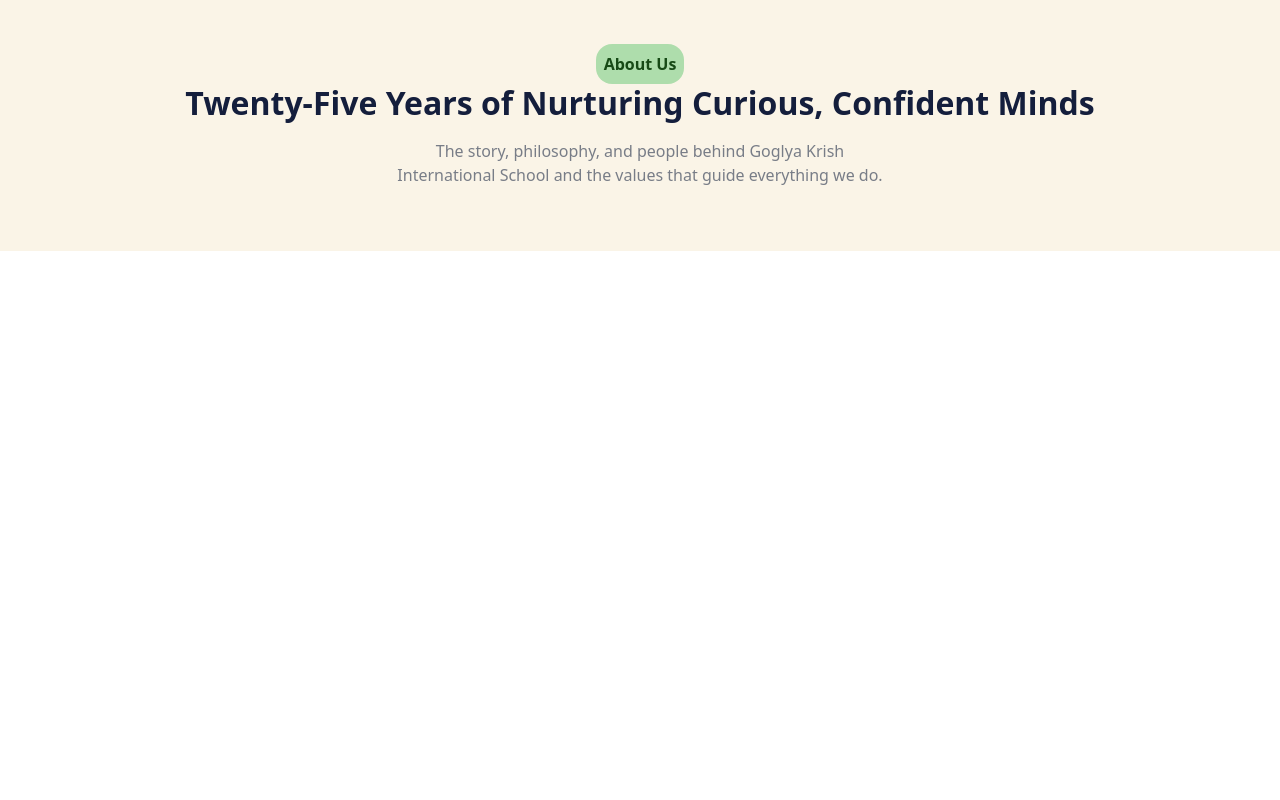
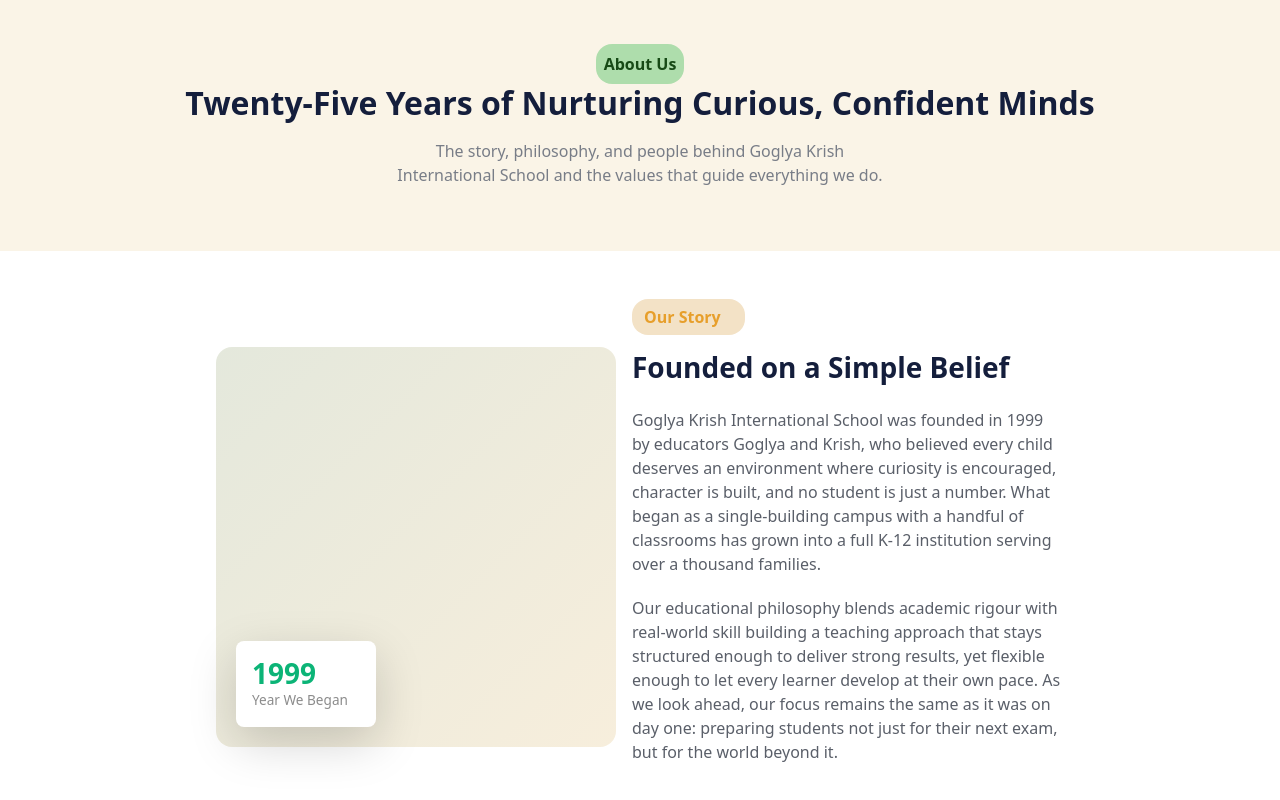
Before and after one commit to anjali-2511/gk-international-school-website, a React (Vite) app in the folder promotional-school-website/: page / in a window 1280 px wide. Shown: the part 3808-4608 px from the top of the page. Before the commit the page ends 4059 px from the top, so only its background shows below. Built offline with nearby package versions, Linux system fonts and the light colour scheme.

Commit message:
AboutSection Completed

```diff
--- a/promotional-school-website/Components/AboutSchool.jsx
+++ b/promotional-school-website/Components/AboutSchool.jsx
@@ -1,6 +1,56 @@
 function AboutSchool(){
     return(
         <>
+
+        <div className="p-5" style={{ backgroundColor: "rgb(255, 255, 255)" }}>
+            <div className="d-flex flex-wrap gap-5 align-items-start justify-content-center ">
+
+                <div className="pt-5" style={{ position: "relative", width: "320px" }}>
+                    <div
+                        className="rounded-4"
+                        style={{
+                            width: "400px",
+                            height: "400px",
+                            padding: "20px",
+                            background: "linear-gradient(135deg, rgb(228, 232, 220), rgb(247, 238, 220))"
+                        }}
+                    ></div>
+
+                    <div
+                        className="position-absolute rounded-3 p-3 shadow-lg"
+                        style={{
+                            bottom: "20px",
+                            left: "20px",
+                            backgroundColor: "rgb(255, 255, 255)",
+                            minWidth: "140px"
+                        }}
+                    >
+                        <h3 className="fw-bold mb-0" style={{ color: "rgb(12, 180, 119)" }}>1999</h3>
+                        <p className="mb-0" style={{ color: "rgb(140, 140, 140)", fontSize: "0.85rem" }}>Year We Began</p>
+                    </div>
+                </div>
+
+
+                <div className="ps-5" style={{ maxWidth: "480px" }}>
+                    <button className="btn btn-dark fw-bolder border-0 rounded-4 pe-4  mb-3 d-inline-flex align-items-center" style={{ color: "rgb(231, 159, 43)", backgroundColor: "rgb(243, 226, 198)" }}>
+                        Our Story
+                    </button>
+
+                    <h3 className="fw-bold" style={{ color: "rgb(20, 30, 60)" }}>
+                        Founded on a Simple Belief
+                    </h3>
+
+                    <p className="pt-3" style={{ color: "rgb(90, 95, 105)" }}>
+                        Goglya Krish International School was founded in 1999 by educators Goglya and Krish, who believed every child deserves an environment where curiosity is encouraged, character is built, and no student is just a number. What began as a single-building campus with a handful of classrooms has grown into a full K-12 institution serving over a thousand families.
+                    </p>
+
+                    <p className="pt-1" style={{ color: "rgb(90, 95, 105)" }}>
+                        Our educational philosophy blends academic rigour with real-world skill building a teaching approach that stays structured enough to deliver strong results, yet flexible enough to let every learner develop at their own pace. As we look ahead, our focus remains the same as it was on day one: preparing students not just for their next exam, but for the world beyond it.
+                    </p>
+                </div>
+
+            </div>
+        </div>
 
         </>
     )
```
